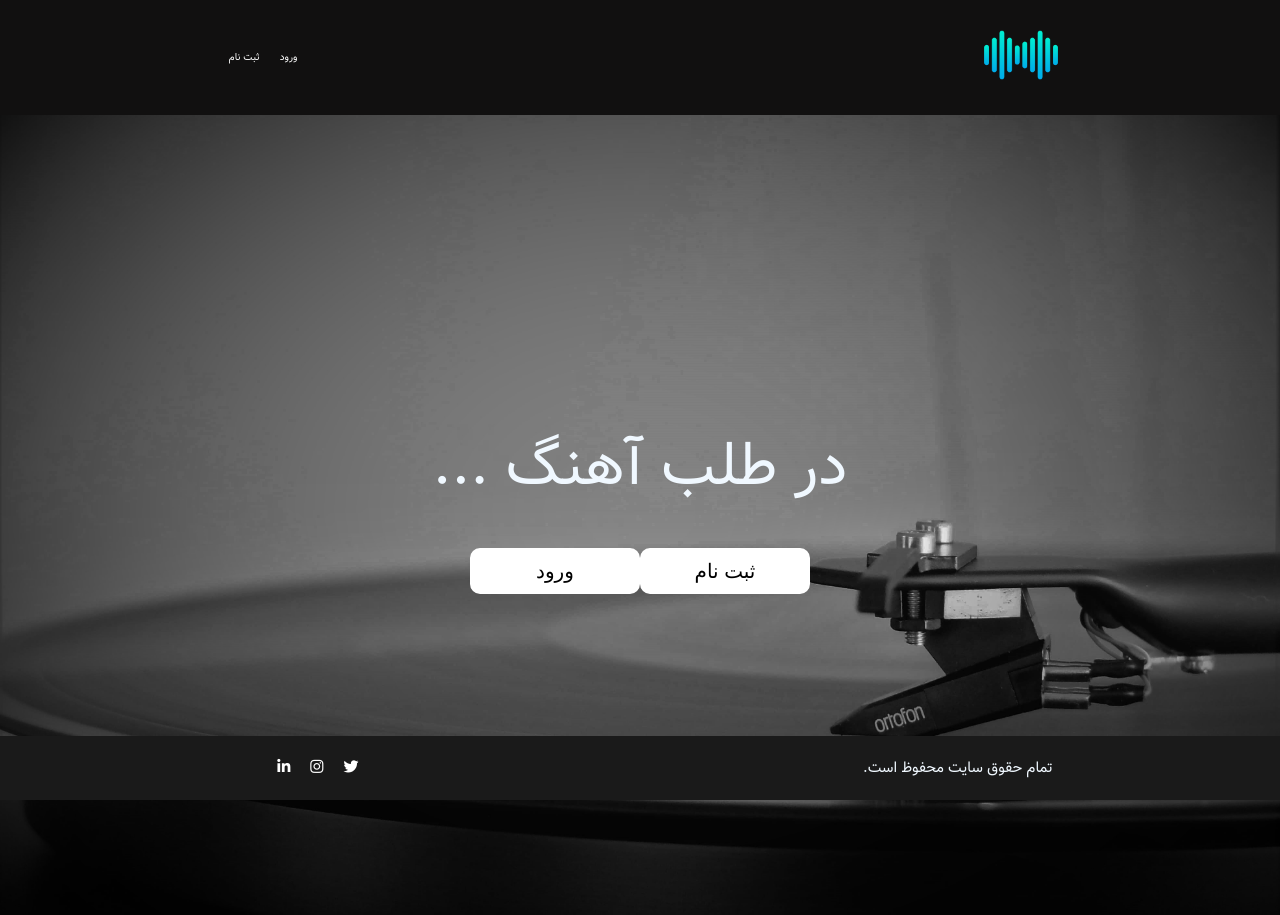
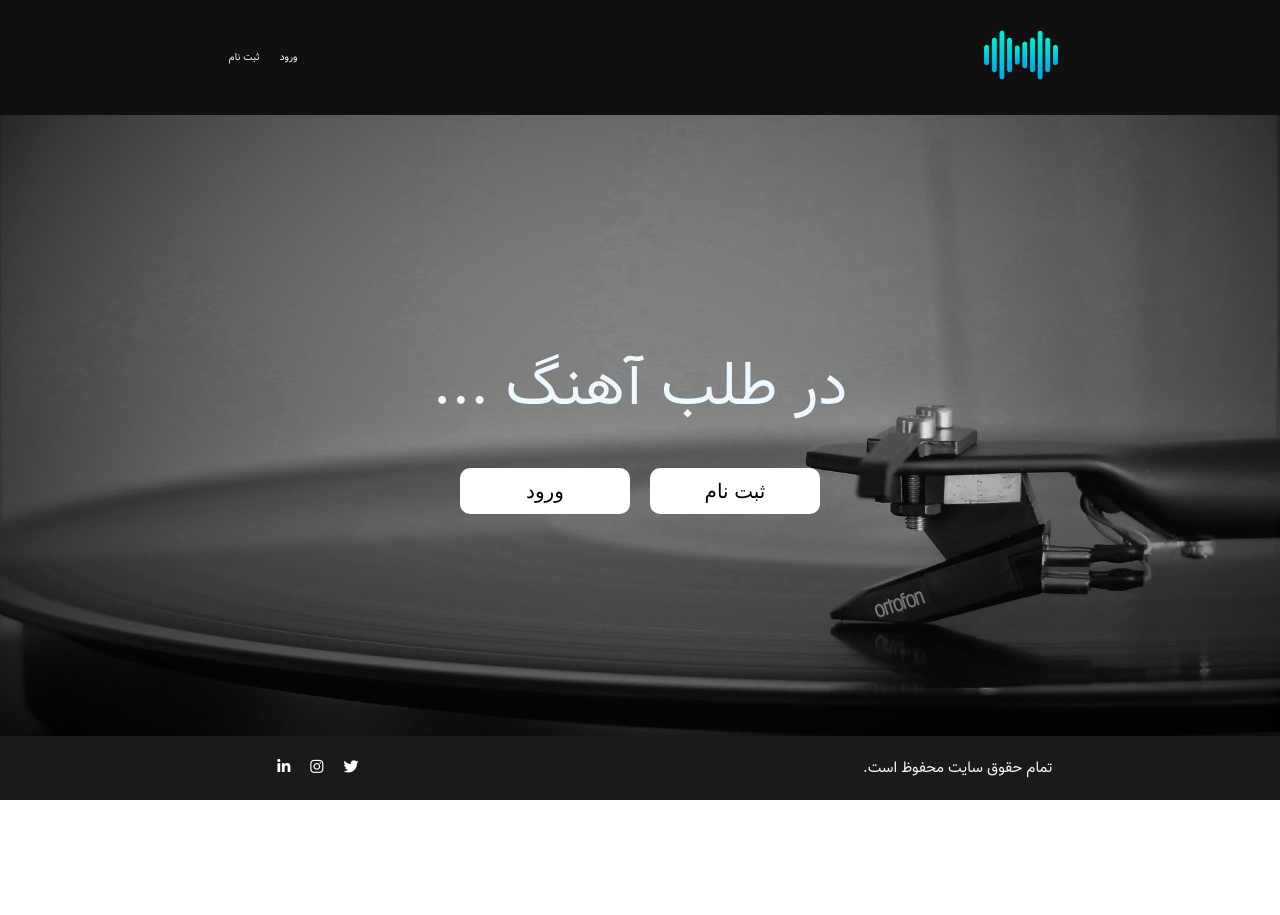
Before and after one commit to Star-Academy/Summer1400-FE-Team6, an Angular app in the folder angular/: page /home in a window 1280 px wide. After the commit the page ends 800 px from the top, so only its background shows below. Built offline with nearby package versions, Linux system fonts and the light colour scheme.

Commit message:
edit landing bugs

```diff
--- a/angular/src/app/landing/landing.component.scss
+++ b/angular/src/app/landing/landing.component.scss
@@ -1,11 +1,3 @@
-body{
-  //background-image: url("../../assets/images/index-bg.jpg");
-  //background-position: center;
-  //background-size: cover;
-  display: flex;
-  flex-direction: column;
-
-}
 $dark_cyan: #00efd1;
 $carbon_black: #111010;
 
@@ -14,6 +6,14 @@ $carbon_black: #111010;
   justify-content: $justify_content;
   align-items: center;
 }
+
+:host{
+  height: 100vh;
+  display: flex;
+  flex-direction: column;
+  background-image: url("../../assets/images/index-bg.jpg");
+  background-position: center;
+  background-size: cover;
 .main-header {
   @include flex(space-around);
   position: relative;
@@ -34,11 +34,11 @@ $carbon_black: #111010;
 }
 
 .banner {
-  background-image: url("../../assets/images/index-bg.jpg");
-  background-position: center;
-  background-size: cover;
+  //background-image: url("../../assets/images/index-bg.jpg");
+  //background-position: center;
+  //background-size: cover;
   position: relative;
-  height: 100vh;
+  height: 80vh;
   font-size: 6rem;
   text-align: center;
   display: flex;
@@ -60,6 +60,7 @@ $carbon_black: #111010;
     min-width: 17rem;
     border-radius: 10px;
     border: 3px solid white;
+    margin: 0 1rem;
 
     &:hover {
       background-color: #00efd1;
@@ -100,3 +101,11 @@ video {
   }
 
 }
+  @media (min-width: 2159px) {
+
+  * {
+    font-size: 5rem;
+  }
+
+}
+}
```
